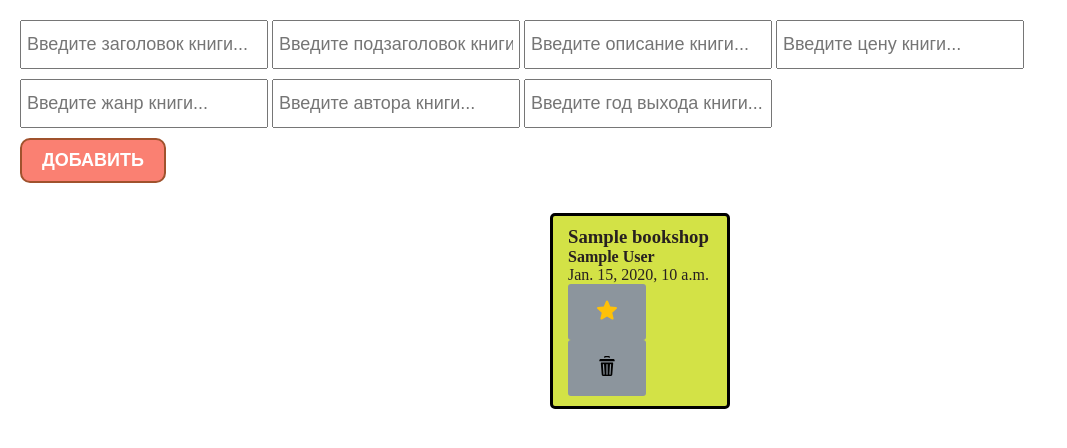
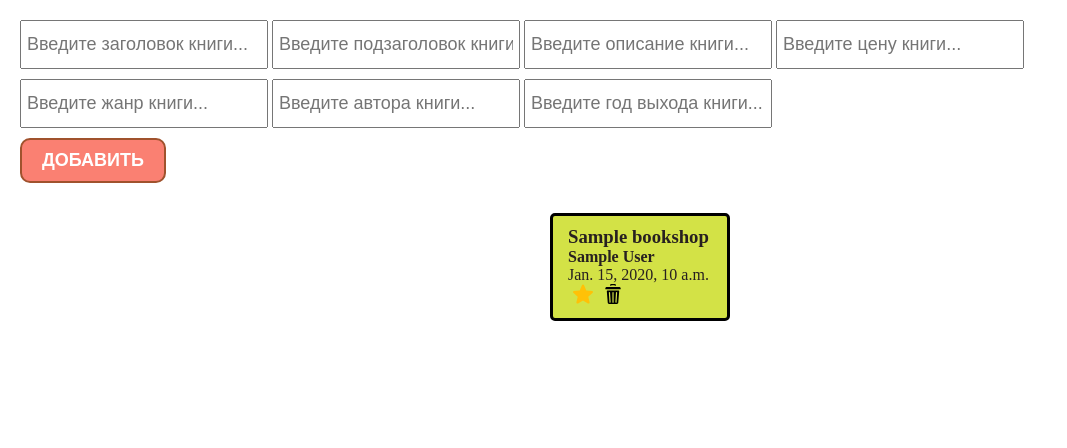
Before and after one commit to desteri/todo, a Django app: page /book/ in a window 1280 px wide. Shown: the top 448 px of the page, without its empty margins (0-1067 px from the left). Run offline with Django 3.2, Linux system fonts and the light colour scheme; tables that the repository leaves empty hold one stand-in row (values such as "Sample post").

Commit message:
added changes in books.css

```diff
--- a/main/static/style/books.css
+++ b/main/static/style/books.css
@@ -58,13 +58,8 @@ section {
     background-color:  #d3e246;
 }
 
-.action a {
-    display: inline-block;
-    background: #8C959D;
-    color: #fff;
-    padding: 1rem 1.5rem;
-    text-decoration: none;
-    border-radius: 3px;
+.action {
+    display: flex;
 }
 
 .action img {
```
